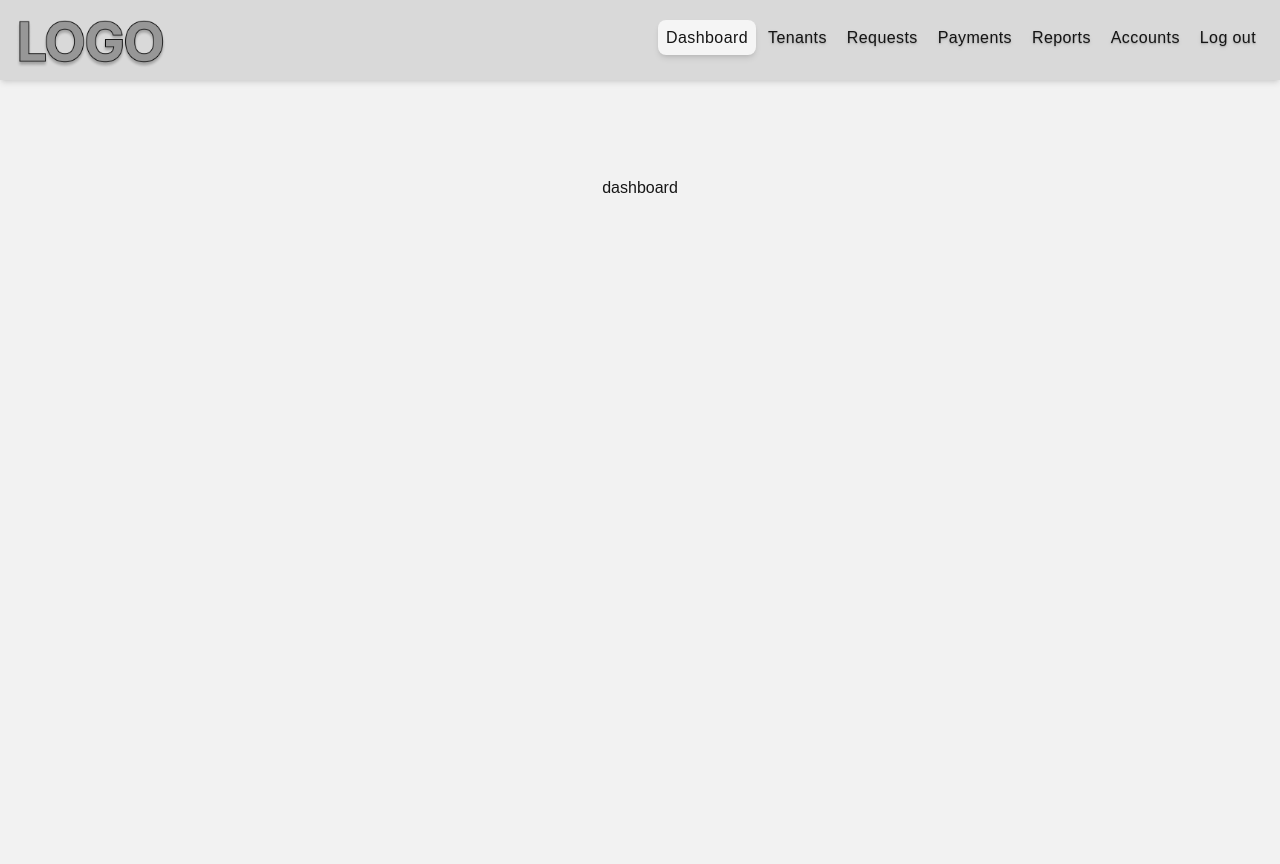
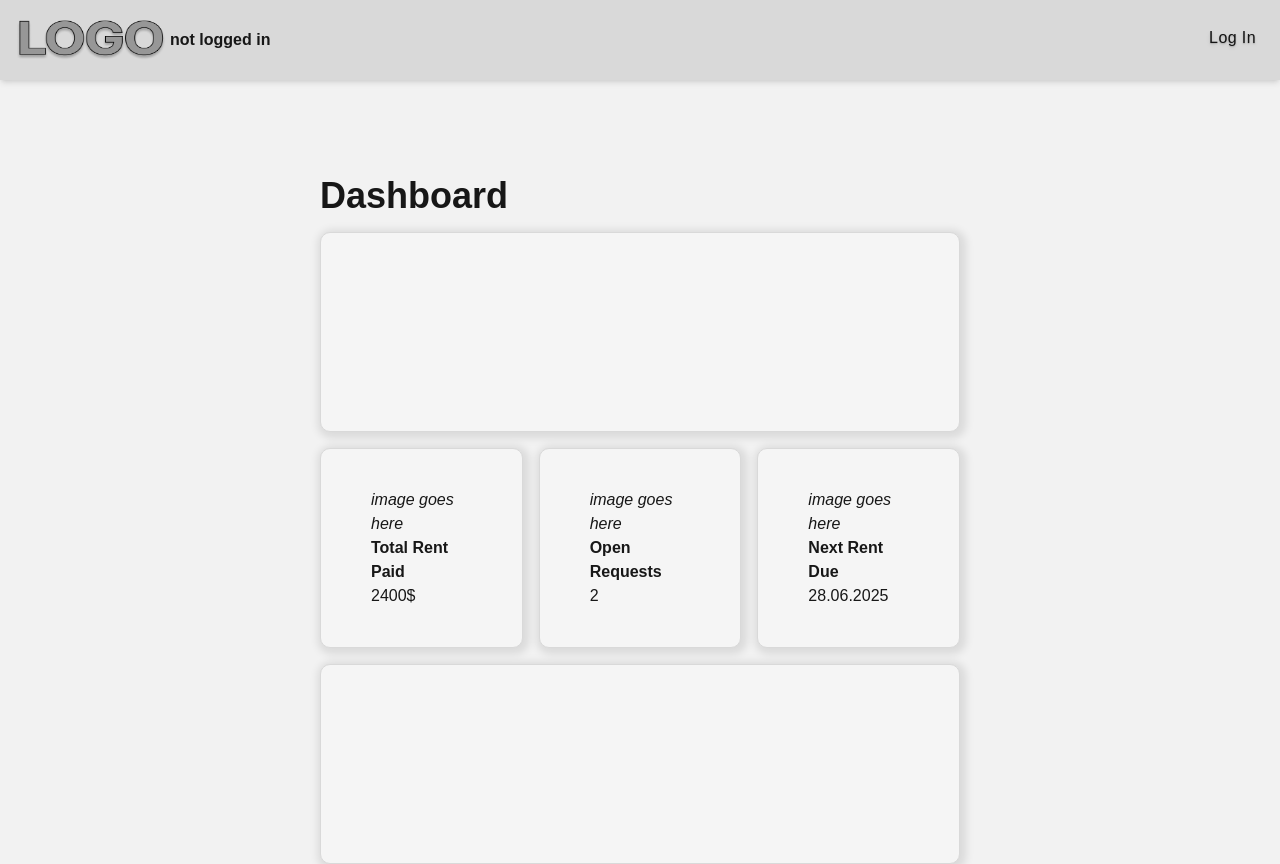
Before and after one commit to SPHEI/2025_DSA_Sec05_KNAPIK, a Next.js app in the folder frontend/: page /dashboard in a window 1280 px wide. Before the commit the page ends 800 px from the top, so only its background shows below. Built offline with nearby package versions, Linux system fonts and the light colour scheme.

Commit message:
Login Page + Navbar Adjustments

```diff
--- a/frontend/src/app/Navbar.tsx
+++ b/frontend/src/app/Navbar.tsx
@@ -6,7 +6,7 @@ import logo from './logo.png';
 function Navbar() {
     const [ready,setReady] = useState(false)
 
-    const [userType, setUserType] = useState("");
+    const [userType, setUserType] = useState("not logged in");
     const [currentPage, setCurrentPage] = useState("")
 
     const router = useRouter();
@@ -16,8 +16,6 @@ function Navbar() {
     useEffect(refresh, [pathname])
     function refresh()
     {
-        //Manually set user type
-        setUserType("admin")
         setCurrentPage(pathname.substring(1))
         setReady(true)
     }
@@ -25,7 +23,16 @@ function Navbar() {
     function LogOut()
     {
         //Log out Properly later
+        setUserType("not logged in")
         router.push("/login")
+    }
+
+    function DebugNextUser()
+    {
+        if      (userType == "tenant") {setUserType("admin")}
+        else if (userType == "admin") {setUserType("subcontractor")}
+        else if (userType == "subcontractor") {setUserType("not logged in")}
+        else {setUserType("tenant")}
     }
 
     const button =          "h-[35px] px-2 cursor-pointer text-[var(--text)] tracking-wide transition-colors duration-200 rounded-lg hover:bg-[#c0c0c0] active:bg-[#a0a0a0] bg-transparent text-shadow-md "
@@ -35,8 +42,9 @@ function Navbar() {
     {
         return (
             <nav className="h-[80px] px-4 py-5 bg-[var(--borders)] top-0 w-full shadow-md flex justify-between z-50">
-                <div>
-                    <img src={logo.src} width={150}/>
+                <div className="flex gap-1">
+                    <img className="cursor-pointer" src={logo.src} width={150} onClick={() => router.push("/")}/>
+                    <button onClick={DebugNextUser}><b>{userType}</b></button>
                 </div>
                 {
                     currentPage != "login" ?
--- a/frontend/src/app/dashboard/page.tsx
+++ b/frontend/src/app/dashboard/page.tsx
@@ -17,7 +17,38 @@ function Dashboard() {
         {
             return (
                 <main>
-                    <h1>dashboard</h1>
+                    <div className="page-head w-[50%]">
+                        <b className="text-4xl">Dashboard</b>
+                    </div>
+                    <div className="white-box w-[50%] h-[200px]">
+
+                    </div>
+                    <div className="flex flex-row gap-4 w-[50%]">
+                        <div className="white-box h-[200px] w-[100%]">
+                            <div className="flex flex-col">
+                                <i>image goes here</i>
+                                <b>Total Rent Paid</b>
+                                <h1>2400$</h1>
+                            </div>
+                        </div>
+                        <div className="white-box h-[200px] w-[100%]">
+                            <div className="flex flex-col">
+                                <i>image goes here</i>
+                                <b>Open Requests</b>
+                                <h1>2</h1>
+                            </div>
+                        </div>
+                        <div className="white-box h-[200px] w-[100%]">
+                            <div className="flex flex-col">
+                                <i>image goes here</i>
+                                <b>Next Rent Due</b>
+                                <h1>28.06.2025</h1>
+                            </div>
+                        </div>
+                    </div>
+                    <div className="white-box w-[50%] h-[200px]">
+
+                    </div>
                 </main>
             );
         }
--- a/frontend/src/app/login/page.tsx
+++ b/frontend/src/app/login/page.tsx
@@ -1,15 +1,22 @@
 "use client"
 import "../globals.css";
 import { useState, useEffect } from "react";
-
+import { useRouter } from 'next/navigation'
+import bg from './bg.png';
 
 function Login() {
     const [ready,setReady] = useState(false)
     const [error, setError] = useState('none')
+
+    const router = useRouter();
+
     useEffect(() => {
         //Page setup goes here
         setReady(true);
     },[])
+
+
+    const inputStyle = "rounded-lg py-1 px-2 border-[1px] border-solid border-[var(--borders)]"
 
     if(ready)
     {
@@ -17,7 +24,20 @@ function Login() {
         {
             return (
                 <main>
-                    <h1>login page</h1>
+                    <div className="white-box w-[14%] py-4 relative top-25">
+                        <div className="flex flex-col gap-6 py-1">
+                            <div className="flex flex-col">
+                                <b>Email</b>
+                                <input className={inputStyle} placeholder="Email"></input>
+                            </div>
+                            <div className="flex flex-col">
+                                <b>Password</b>
+                                <input className={inputStyle} placeholder="Password"></input>
+                            </div>
+                            <button className="black-button" onClick={() => router.push("/dashboard")}>Sign In</button>
+                        </div>
+                    </div>
+                    <img src={bg.src} className="absolute top-0 left-0 w-screen h-screen z-[-1]"/>
                 </main>
             );
         }
--- a/frontend/src/app/page.tsx
+++ b/frontend/src/app/page.tsx
@@ -1,14 +1,45 @@
 "use client"
 import "./globals.css";
+import { useState, useEffect } from "react";
 
-import { useRouter } from 'next/navigation';
-import { useEffect } from "react";
 //App start - Checks auth and redirects either to login or dashboard
 function App() {
-  const router = useRouter();
-  useEffect(() => {
-    router.push("/dashboard")
-})
+    const [ready,setReady] = useState(false)
+    const [error, setError] = useState('none')
+
+    useEffect(() => {
+        //Page setup goes here
+        setReady(true);
+    },[])
+
+    if(ready)
+    {
+        if(error == 'none')
+        {
+            return (
+                <main>
+                    <h1>home page</h1>
+                </main>
+            );
+        }
+        else
+        {
+            return (
+                <main>
+                    <b>An error has occured:</b>
+                    <h1>{error}</h1>
+                </main>
+            );
+        }
+    }
+    else
+    {
+        return(
+            <main>
+                <h1>Loading...</h1>
+            </main>
+        )
+    }
 }
 
 export default App;
```
Also changed, not shown: 1 other file (tests, documents, lock files or other folders).
